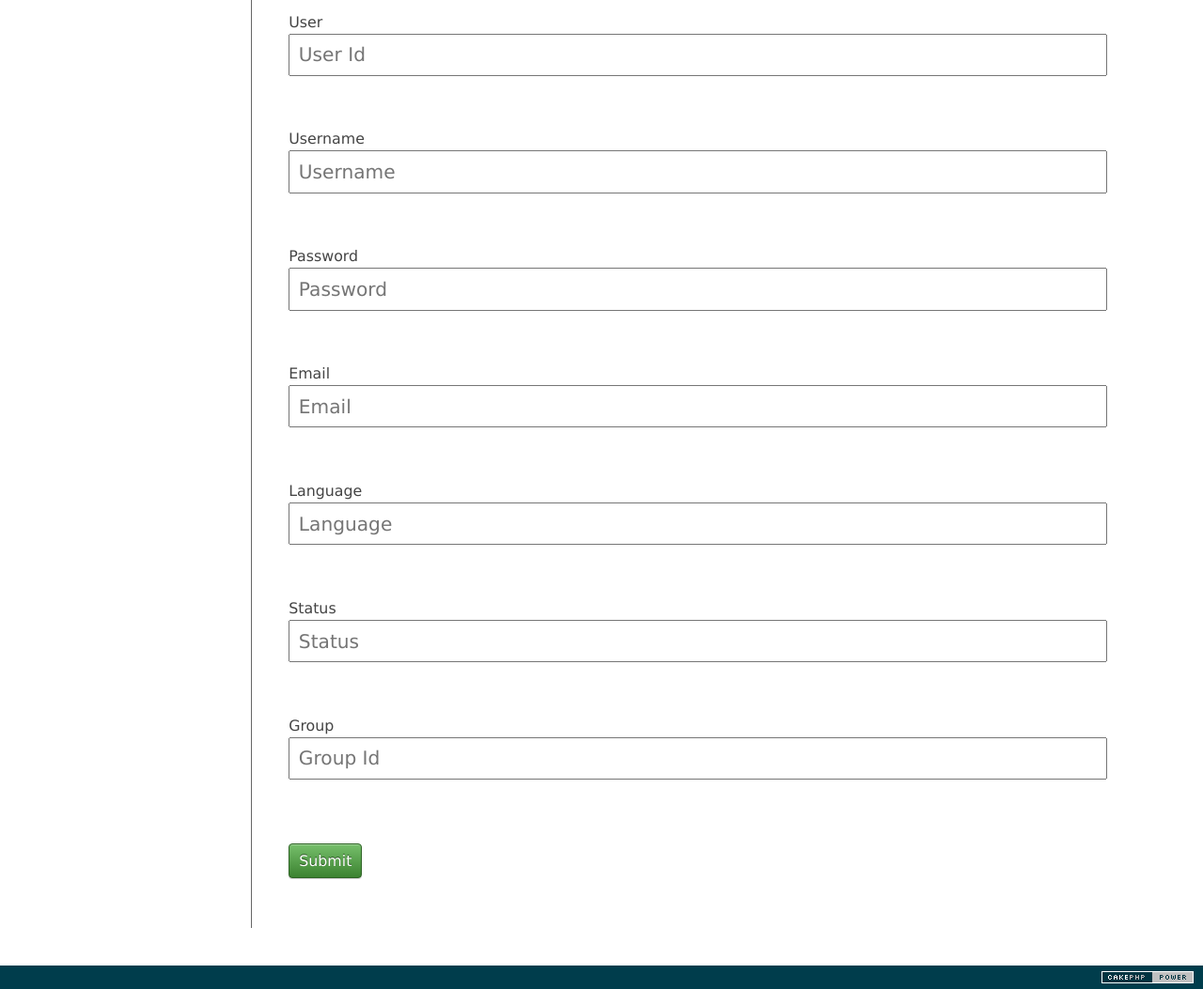
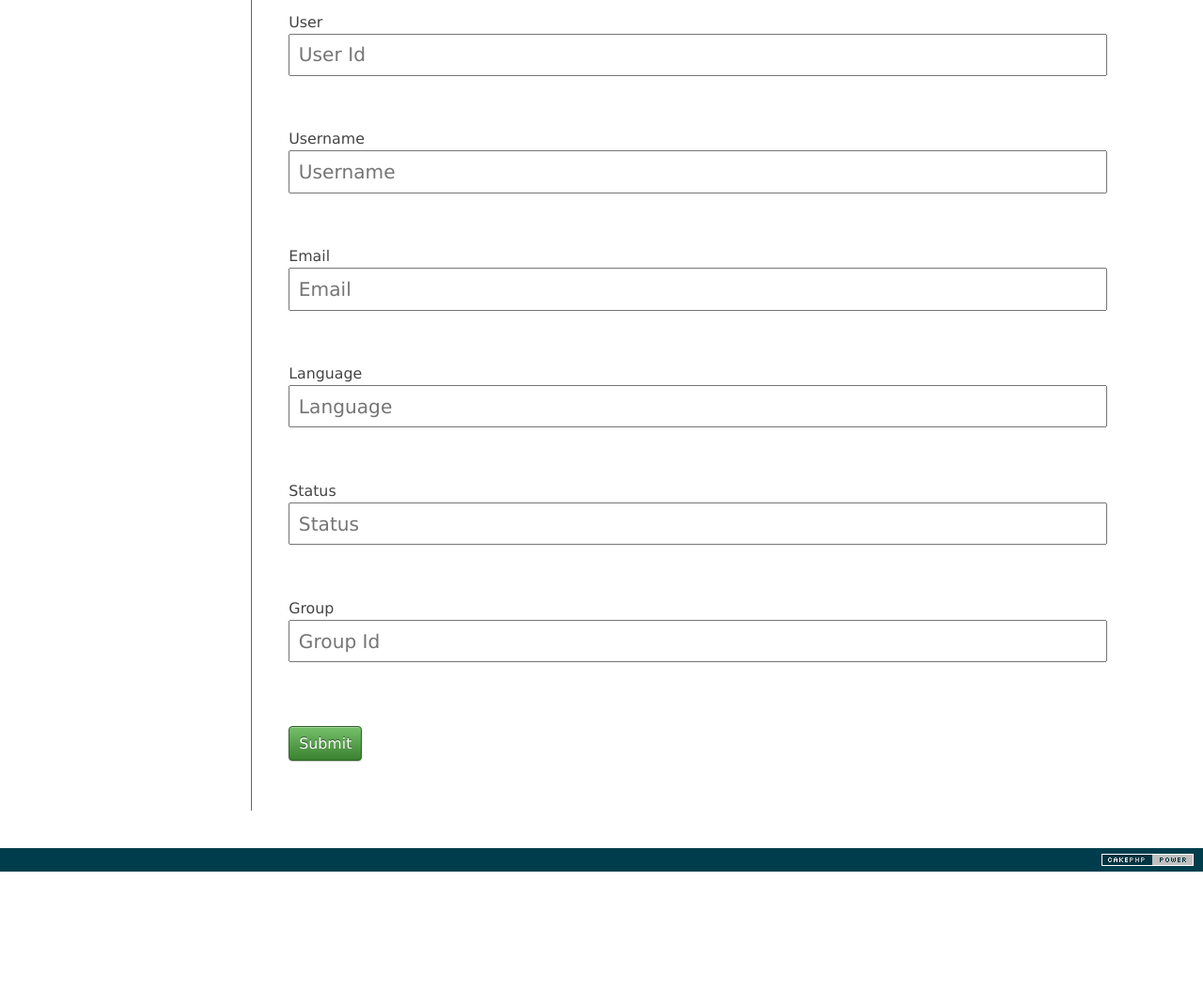
Before and after one commit to Captility/Captility, a CakePHP app: the page made by app/View/Users/edit.ctp in a window 1280 px wide. Shown: the part 459-1512 px from the top of the page at 94% size. After the commit the page ends 1387 px from the top, so only its background shows below. Run offline with PHP 8.4 and a stand-in for CakePHP, Linux system fonts and the light colour scheme; the template is opened without the code that fills it: most values are stand-ins (such as "Sample title", 1, 10 or a date in 2020); form fields are guessed from the names that the template uses; some libraries are stand-ins or nearby versions.

```diff
--- a/app/View/Users/edit.ctp
+++ b/app/View/Users/edit.ctp
@@ -42,9 +42,9 @@
 				<div class="form-group">
 					<?php echo $this->Form->input('username', array('class' => 'form-control', 'placeholder' => 'Username'));?>
 				</div>
-				<div class="form-group">
-					<?php echo $this->Form->input('password', array('class' => 'form-control', 'placeholder' => 'Password'));?>
-				</div>
+				<!--<div class="form-group">
+					<?php /*echo $this->Form->input('password', array('class' => 'form-control', 'placeholder' => 'Password'));*/?>
+				</div>-->
 				<div class="form-group">
 					<?php echo $this->Form->input('email', array('class' => 'form-control', 'placeholder' => 'Email'));?>
 				</div>
```
Also changed, not shown: app/Model/User.php (+5 -2 lines).
